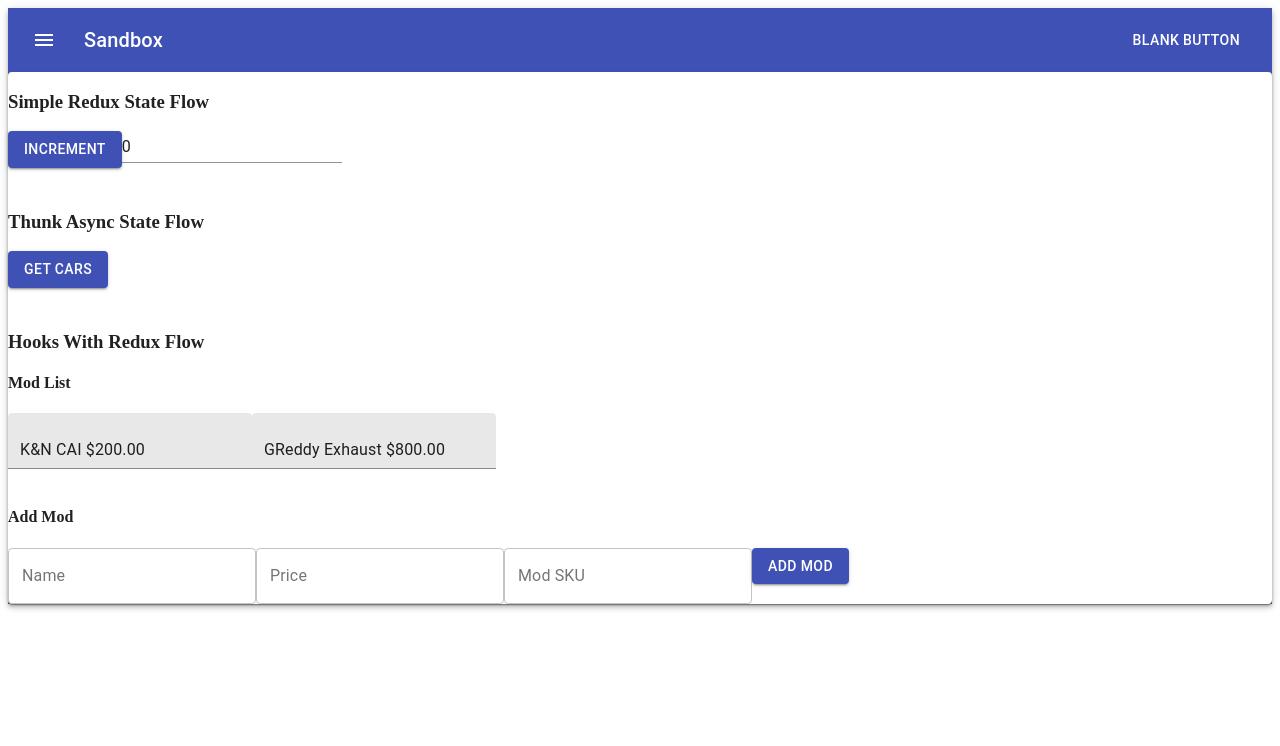
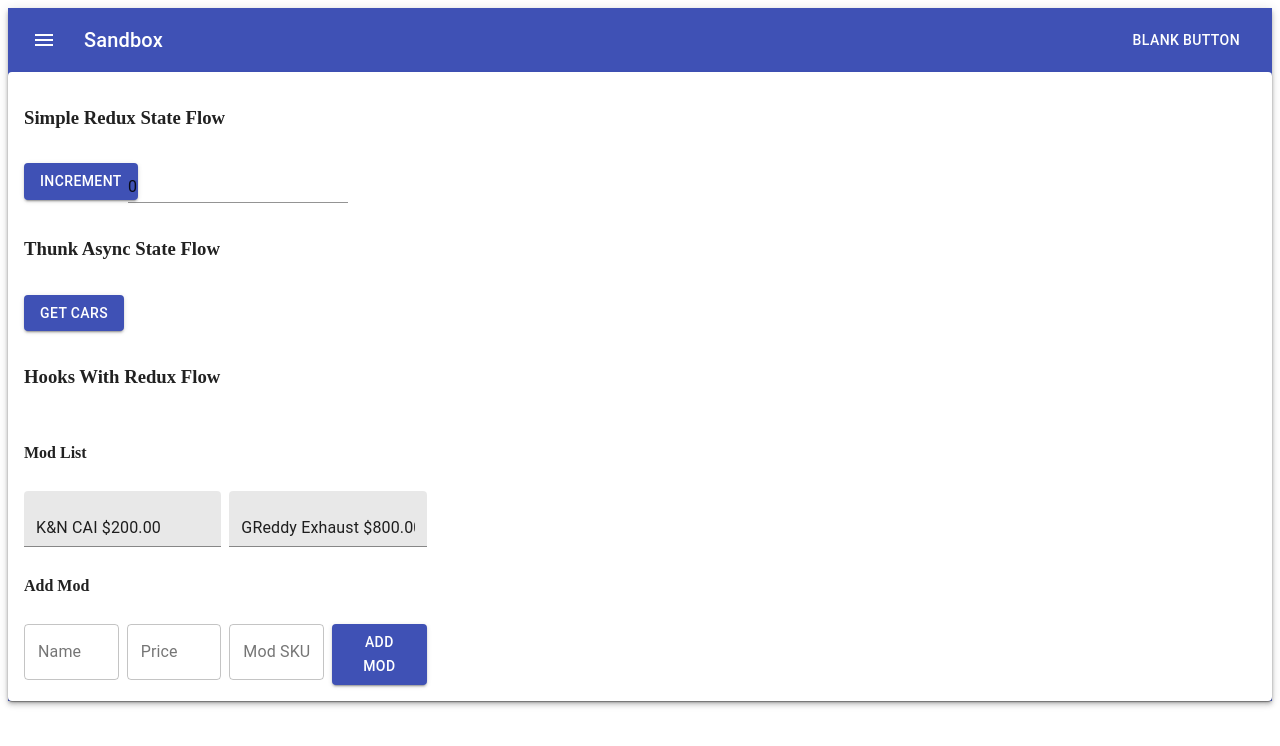
Before and after one commit to SgtRock91/ReactSandbox, a React (Create React App) app: page / in a window 1280 px wide. Shown: the top 746 px of the page. Built offline with nearby package versions, Linux system fonts and the light colour scheme.

Commit message:
cleaned up styling a little bit

```diff
--- a/src/components/CarMods.js
+++ b/src/components/CarMods.js
@@ -16,25 +16,35 @@ const CarMods = (props) => {
 
 
     return (
-        <div>
+        <Grid container item xs={12} spacing={1}>
+            <Grid item xs={12}>
                 <h4>Mod List</h4>
-            <Grid>
+            </Grid>
             {(mods || []).map(mod => {
                 return (
-                        <TextField xs={12} variant="filled" key={mod.sku} value={mod.name + ' ' + mod.price} />
+                    <Grid item xs={2}>
+                        <TextField variant="filled" key={mod.sku} value={mod.name + ' ' + mod.price} />
+                    </Grid>
+
                 );
             })}
+            <Grid item xs={12}>
+                <h4>Add Mod</h4>
             </Grid>
-            <br/>
-            <h4>Add Mod</h4>
-            <TextField xs={4} label="Name" variant="outlined" value={name} onChange={(e) => {dispatch(setCarModName(e.target.value))}} />
-            <TextField xs={4} label="Price" variant="outlined" value={price} onChange={(e) => {dispatch(setCarModPrice(e.target.value))}} />
-            <TextField xs={4} label="Mod SKU" variant="outlined" value={sku} onChange={(e) => {dispatch(setCarModSKU(e.target.value))}} />
+            <Grid item xs={1}>
+                <TextField label="Name" variant="outlined" value={name} onChange={(e) => {dispatch(setCarModName(e.target.value))}} />
+            </Grid>
+            <Grid item xs={1}>
+                <TextField label="Price" variant="outlined" value={price} onChange={(e) => {dispatch(setCarModPrice(e.target.value))}} />
+            </Grid>
+            <Grid item xs={1}>
+                <TextField label="Mod SKU" variant="outlined" value={sku} onChange={(e) => {dispatch(setCarModSKU(e.target.value))}} />
+            </Grid>
+            <Grid item xs={1}>
                 <Button variant="contained" color="primary" xs={12} onClick={() => {dispatch(addCarMod())}}>Add Mod</Button>
-        </div>
+            </Grid>
+        </Grid>
     );
 };
 
-
-
 export default CarMods;
--- a/src/components/MainBody.js
+++ b/src/components/MainBody.js
@@ -6,28 +6,39 @@ import Cars from './Cars';
 import CarMods from './CarMods';
 import Grid from '@material-ui/core/Grid';
 import { Button, TextField } from '@material-ui/core';
+import { makeStyles } from '@material-ui/core/styles';
 
 const MainBody = (props) => {
     const count = props.count;
 
+    const useStyles = makeStyles((theme) => ({
+        item: {
+          padding: theme.spacing(2),
+        },
+      }));
+
+    const classes = useStyles();
+
     return (
-        <div>
-            <Grid container spacing={3}>
+        <Grid container direction="row" justify="flex-start" alignItems="baseline" spacing={2} className={classes.item}>
             <Grid item xs={12}>
-                    <h3 xs={12}>Simple Redux State Flow</h3>
-                    <Button variant="contained" color="primary" xs={6} onClick={() => { props.increment() }}>Increment</Button>
-                    <TextField xs={6} value={count}></TextField>
+                <h3>Simple Redux State Flow</h3>
+            </Grid>
+            <Grid item xs={1}>
+                <Button variant="contained" color="primary" xs={12} onClick={() => { props.increment() }}>Increment</Button>
+            </Grid>
+            <Grid item xs={11}>
+                <TextField value={count}></TextField>
             </Grid>
             <Grid item xs={12}>
-                    <h3 xs={12}>Thunk Async State Flow</h3>
+                <h3>Thunk Async State Flow</h3>
+            </Grid>
             <Cars/>
+            <Grid item xs={12}>
+                <h3>Hooks With Redux Flow</h3>
             </Grid>
-                <Grid item xs={12}>
-                    <h3 xs={12}>Hooks With Redux Flow</h3>
             <CarMods />
         </Grid>
-            </Grid>
-        </div>
     );
 };
 
--- a/src/components/cars.js
+++ b/src/components/cars.js
@@ -9,16 +9,21 @@ const Cars = (props) => {
     const cars = props.cars || [];
 
     return (
-        <div>
-            <Button variant="contained" color="primary" xs={6} onClick={() => {props.getCars()}}>Get Cars</Button>
-            <Grid>
-                {cars.map(car => {
-                    return (
-                        <TextField variant="filled" xs={12} key={car.vin} value={car.vin + ' ' + car.make + ' ' + car.model} />
-                    );
-                })}
+        <Grid container item xs={12} spacing={1}>
+            <Grid item xs={6}>
+                <Button variant="contained" color="primary" onClick={() => {props.getCars()}}>Get Cars</Button>
             </Grid>
-        </div>
+            <Grid item xs={6}>
+                <div />
+            </Grid>
+            {cars.map(car => {
+                return (
+                    <Grid item xs={2}>
+                        <TextField variant="filled" key={car.vin} value={car.vin + ' ' + car.make + ' ' + car.model} />
+                    </Grid>
+                );
+            })}
+       </Grid>
     );
 };
 
```
Lines whose indentation alone changed are shown as unchanged.
